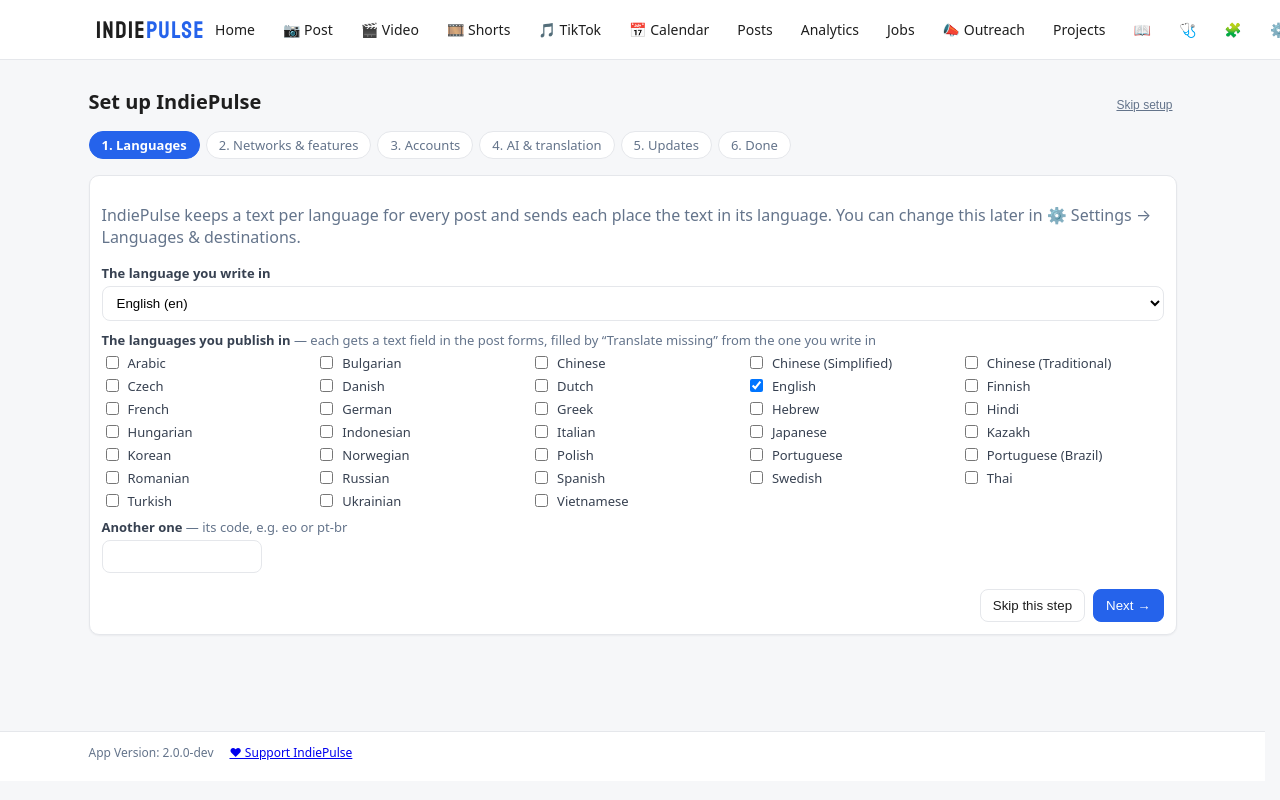
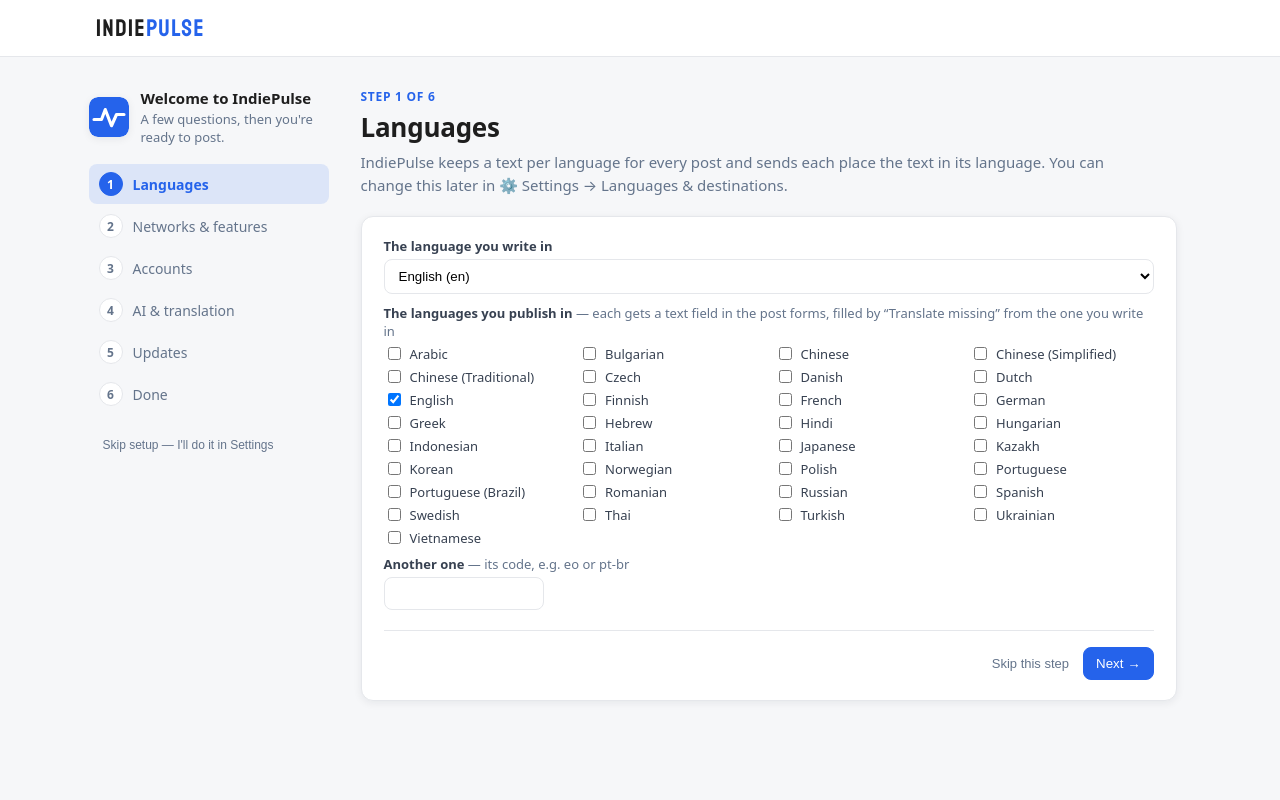
Before and after one commit to Sargonius/IndiePulseApp, a FastAPI app: page /setup in a window 1280 px wide. Run offline with FastAPI, Linux system fonts and the light colour scheme; data that the repository does not hold is empty; some libraries are stand-ins or nearby versions.

Commit message:
Setup wizard: the app's first screen, no access token to ask for
It opens in the app window right after IndiePulse.exe's setup, so it looks like part of the app: its own frame
(the steps on a rail with numbers and ticks, "Step N of 6", a title and a line on what the step is for, the
step in a card, Back / Skip this step / Next at its foot), the menu and footer of the other pages hidden until it
is done, picked networks and features highlighted.

The updates step asks only how to handle a new version: the repository is public, so there is no token to set
up. The token stays an optional field of Settings -> Updates, for a private fork.

Co-Authored-By: Claude Opus 5.5 <noreply@anthropic.com>

```diff
--- a/app/routers/setup.py
+++ b/app/routers/setup.py
@@ -40,10 +40,9 @@ def _step_context(step: str, cfg: dict) -> dict:
 	if step == "ai":
 		return {"sections": settings_page.sections_view(cfg, ["openai"])}
 	if step == "updates":
-		from app.services import updates
 		s = schema.BY_ID["updates"]
 		form = schema.form_view(s, cfg, keys=schema.group_keys(s, "setup"), group="setup")
-		return {"sections": [{"section": s, "form": form, "badge": None}], "wizard_repo": updates.config(cfg)["repo"]}
+		return {"sections": [{"section": s, "form": form, "badge": None}]}
 	if step == "done":
 		on = [m for m in modules.MODULES if modules.on(m.id)]
 		return {"langs": languages.configured(cfg), "on_modules": on,
@@ -68,6 +67,7 @@ def _page(request: Request, step: str, errors=None, status_code: int = 200):
 		"state": state,
 		"errors": errors or [],
 		"ld_wizard": True,
+		"body_class": "page-setup",  # the app's first screen: its own frame, not the menu of every page
 		**_step_context(step, cfg),
 	}
 	return templates.TemplateResponse("setup.html", ctx, status_code=status_code)
--- a/app/static/settings.css
+++ b/app/static/settings.css
@@ -178,19 +178,49 @@
 .form-group label.sf-check { display: inline-flex; align-items: center; gap: 6px; font-weight: 400; font-size: 12px; margin-top: 4px; }
 .form-group label.sf-check input { width: auto; }
 
-/* The setup wizard (setup.html) */
-.setup-head { display: flex; align-items: baseline; justify-content: space-between; gap: 12px; }
-.setup-steps { display: flex; flex-wrap: wrap; gap: 6px; list-style: none; padding: 0; margin: 0 0 16px; }
-.setup-steps li a { display: inline-block; padding: 4px 12px; border-radius: 999px; border: 1px solid var(--border); background: var(--card); font-size: 13px; text-decoration: none; color: var(--muted); }
-.setup-steps li.is-done a { color: var(--success); border-color: var(--success); }
-.setup-steps li.is-current a { color: #fff; background: var(--primary); border-color: var(--primary); font-weight: 600; }
-.setup-card { margin-bottom: 16px; }
-.setup-card h3, .setup-sub { margin: 16px 0 8px; font-size: 16px; }
-.setup-intro { margin: 0 0 12px; }
+/* The setup wizard (setup.html): the app's first screen, opened in its window right after IndiePulse.exe's setup.
+   Its own frame — the steps on a rail at the left, the step on the right — and no menu until it's done. */
+body.page-setup header nav { display: none; }
+body.page-setup footer { display: none; }
+.setup { display: grid; grid-template-columns: 240px minmax(0, 1fr); gap: 32px; align-items: start; }
+.setup-rail { position: sticky; top: 88px; display: flex; flex-direction: column; gap: 18px; }
+.setup-hello { display: flex; gap: 12px; align-items: center; }
+.setup-hello > div { display: flex; flex-direction: column; gap: 2px; font-size: 13px; }
+.setup-hello strong { font-size: 15px; }
+.setup-mark { width: 40px; height: 40px; flex: none; border-radius: 9px; box-shadow: var(--shadow-md); }
+.setup-steps { list-style: none; padding: 0; margin: 0; display: flex; flex-direction: column; gap: 2px; }
+.setup-steps li a { display: flex; align-items: center; gap: 10px; padding: 8px 10px; border-radius: 8px; font-size: 14px; text-decoration: none; color: var(--muted); }
+.setup-steps li a:hover { background: var(--surface-3); }
+.setup-dot { width: 24px; height: 24px; flex: none; border-radius: 50%; display: inline-flex; align-items: center; justify-content: center; font-size: 12px; font-weight: 600; border: 1.5px solid var(--border); background: var(--card); color: var(--muted); }
+.setup-steps li.is-done a { color: var(--text); }
+.setup-steps li.is-done .setup-dot { background: var(--success); border-color: var(--success); color: #fff; }
+.setup-steps li.is-current a { color: var(--primary); background: var(--primary-soft); font-weight: 600; }
+.setup-steps li.is-current .setup-dot { background: var(--primary); border-color: var(--primary); color: #fff; }
+.setup-skip { margin: 0; padding: 0 10px; }
+.setup-skip.btn-link, .setup-skip .btn-link { font-size: 12px; text-decoration: none; }
+.setup-skip .btn-link:hover, .setup-skip.btn-link:hover { color: var(--text); text-decoration: underline; }
+.setup-main { min-width: 0; }
+.setup-kicker { font-size: 12px; font-weight: 600; letter-spacing: .06em; text-transform: uppercase; color: var(--primary); margin-bottom: 4px; }
+.setup-title { font-size: 26px; margin: 0 0 6px; letter-spacing: -.01em; }
+.setup-lead { color: var(--muted); font-size: 15px; line-height: 1.5; margin: 0 0 20px; max-width: 760px; }
+.setup-card { margin-bottom: 16px; padding: 20px 22px; border-radius: 12px; box-shadow: var(--shadow-md); }
+.setup-card h3, .setup-sub { margin: 18px 0 10px; font-size: 16px; }
+.setup-card > h3.setup-sub:first-child { margin-top: 0; }
+.setup-pick { transition: border-color .15s, box-shadow .15s, background .15s; }
+.setup-pick:hover { border-color: #c7d2fe; }
+.setup-pick:has(input:checked) { border-color: var(--primary); background: #f5f8ff; box-shadow: 0 0 0 1px var(--primary) inset; }
+.setup-later { font-size: 13px; text-decoration: none; padding: 8px 6px; }
+.setup-later:hover { color: var(--text); text-decoration: underline; }
+.setup-done p { font-size: 15px; }
+@media (max-width: 860px) {
+	.setup { grid-template-columns: 1fr; gap: 16px; }
+	.setup-rail { position: static; }
+	.setup-steps { flex-direction: row; flex-wrap: wrap; }
+}
 .setup-langs { display: grid; grid-template-columns: repeat(auto-fill, minmax(170px, 1fr)); gap: 4px 12px; }
 .setup-langs label { display: inline-flex; align-items: center; gap: 6px; font-weight: 400; margin: 0; }
 .form-group .setup-langs input { width: auto; }
-.setup-nav { display: flex; gap: 8px; align-items: center; margin-top: 16px; flex-wrap: wrap; }
+.setup-nav { display: flex; gap: 8px; align-items: center; margin-top: 20px; padding-top: 16px; border-top: 1px solid var(--border); flex-wrap: wrap; }
 .setup-nav-gap { flex: 1; }
 .setup-errors { margin: 0 0 12px; padding: 8px 12px; border-left: 4px solid var(--danger); background: #fee2e2; color: #991b1b; border-radius: 6px; }
 .setup-status { list-style: none; padding: 0; display: grid; gap: 4px; }
--- a/app/templates/partials/updates_panel.html
+++ b/app/templates/partials/updates_panel.html
@@ -24,7 +24,7 @@
 					<input type="text" name="update_repo" value="{{ repo }}" placeholder="Sargonius/IndiePulseNew" />
 				</div>
 				<div class="form-group">
-					<label>Access token <span class="muted">(a private repository needs one){% if token_hint %} · saved {{ token_hint }}{% endif %}</span></label>
+					<label>Access token <span class="muted">(only for a private fork: the repository is public){% if token_hint %} · saved {{ token_hint }}{% endif %}</span></label>
 					<input type="password" name="update_token" value="" placeholder="github_pat_…" autocomplete="off" />
 					{% if token_hint %}<label class="muted" style="font-size:12px;"><input type="checkbox" name="clear_token" value="1" /> remove the saved token</label>{% endif %}
 				</div>
--- a/app/templates/setup.html
+++ b/app/templates/setup.html
@@ -1,23 +1,46 @@
 {% extends "base.html" %}
-{#- The setup wizard (app/routers/setup.py): one step per page. The account, AI and update steps are the Settings
-    sections themselves (partials/settings_section.html), saving in place; Next only moves on. -#}
+{#- The setup wizard (app/routers/setup.py): one step per page, in a frame of its own — the steps on the left, the
+    step on the right; the app's menu is hidden until it's done (body.page-setup). The account, AI and update steps
+    are the Settings sections themselves (partials/settings_section.html), saving in place; Next only moves on. -#}
 {% block content %}
+{% set leads = {
+	'languages': 'IndiePulse keeps a text per language for every post and sends each place the text in its language. You can change this later in ⚙️ Settings → Languages & destinations.',
+	'modules': 'What you leave unticked is hidden everywhere — menus, Settings, the post forms — and nothing goes there. Nothing is deleted; 🧩 Modules turns it on again any time.',
+	'accounts': 'Connect the networks you picked: each section saves by itself, its instructions are next to it. A network can wait — everything here is also in ⚙️ Settings.',
+	'ai': 'Optional. With a key, “Translate missing” and the outreach letters use OpenAI or Claude; without one, machine translation (DeepL with a key, else the free public translators).',
+	'updates': 'IndiePulse can tell you about a new version, or install it by itself while nothing is publishing.',
+	'done': '',
+} %}
 <link rel="stylesheet" href="/static/settings.css?v={{ request.app.state.asset_version if request and request.app and request.app.state and request.app.state.asset_version else '1' }}">
-<div class="setup-head">
-	<h2>Set up IndiePulse</h2>
-	{% if not state.done %}
-	<form method="post" action="/setup/skip">
-		<button type="submit" class="btn-link" title="Everything here is also in ⚙️ Settings; Settings → “Run setup again” brings this back">Skip setup</button>
-	</form>
-	{% endif %}
+<div class="setup">
+	<aside class="setup-rail">
+		<div class="setup-hello">
+			<svg class="setup-mark" viewBox="0 0 32 32" aria-hidden="true"><rect width="32" height="32" rx="7" fill="#2563eb"/><path d="M4 18h6l3-8 5 13 4-9h6" fill="none" stroke="#fff" stroke-width="2.5" stroke-linecap="round" stroke-linejoin="round"/></svg>
+			<div>
+				<strong>Welcome to IndiePulse</strong>
+				<span class="muted">A few questions, then you're ready to post.</span>
+			</div>
 		</div>
 		<ol class="setup-steps">
 			{% for id, name in steps %}
 			<li class="{% if id == step %}is-current{% elif loop.index0 < reached or state.done %}is-done{% endif %}">
-		<a href="/setup?step={{ id }}">{{ loop.index }}. {{ name }}</a>
+				<a href="/setup?step={{ id }}"{% if id == step %} aria-current="step"{% endif %}><span class="setup-dot">{% if id != step and (loop.index0 < reached or state.done) %}✓{% else %}{{ loop.index }}{% endif %}</span><span>{{ name }}</span></a>
 			</li>
 			{% endfor %}
 		</ol>
+		{% if not state.done %}
+		<form method="post" action="/setup/skip" class="setup-skip">
+			<button type="submit" class="btn-link" title="Everything here is also in ⚙️ Settings; Settings → “Run setup again” brings this back">Skip setup — I'll do it in Settings</button>
+		</form>
+		{% else %}
+		<a class="setup-skip btn-link" href="/">Back to IndiePulse</a>
+		{% endif %}
+	</aside>
+
+	<section class="setup-main">
+		<div class="setup-kicker">Step {{ index + 1 }} of {{ steps | length }}</div>
+		<h2 class="setup-title">{% if step == 'done' %}IndiePulse is set up{% else %}{{ title }}{% endif %}</h2>
+		{% if leads[step] %}<p class="setup-lead">{{ leads[step] }}</p>{% endif %}
 
 		{% if errors %}
 		<div class="setup-errors" role="alert">{% for e in errors %}<div>{{ e }}</div>{% endfor %}</div>
@@ -28,7 +51,7 @@
 			{% if prev %}<a class="btn" href="/setup?step={{ prev }}">← Back</a>{% endif %}
 			<span class="setup-nav-gap"></span>
 			{% if submit %}
-	<button type="submit" class="btn" form="setup_skip_step" title="Leave this step as it is">Skip this step</button>
+			<button type="submit" class="btn-link setup-later" form="setup_skip_step" title="Leave this step as it is">Skip this step</button>
 			<button type="submit" class="btn btn-primary">{{ next_label }}</button>
 			{% else %}
 			<input type="hidden" name="step" value="{{ step }}" />
@@ -40,8 +63,6 @@
 
 		{% if step == 'languages' %}
 		<form method="post" action="/setup/languages" class="card setup-card">
-	<p class="muted">IndiePulse keeps a text per language for every post and sends each place the text in its language.
-		You can change this later in ⚙️ Settings → Languages &amp; destinations.</p>
 			<div class="form-group">
 				<label for="setup_write">The language you write in</label>
 				<select id="setup_write" name="write">
@@ -63,13 +84,11 @@
 
 		{% elif step == 'modules' %}
 		<form method="post" action="/setup/modules" class="setup-card">
-	<p class="muted">What you leave unticked is hidden everywhere — menus, Settings, the post forms — and nothing goes
-		there. Nothing is deleted; 🧩 Modules turns it on again any time.</p>
 			{% for kind, heading in (("platform", "Where do you publish?"), ("feature", "Which features do you want?")) %}
-	<h3>{{ heading }}</h3>
+			<h3 class="setup-sub">{{ heading }}</h3>
 			<div class="modules-grid">
 				{% for r in module_rows if r.m.kind == kind %}
-		<label class="card module-card">
+				<label class="card module-card setup-pick">
 					<input type="checkbox" name="on" value="{{ r.m.id }}" {% if r.on %}checked{% endif %} />
 					<span>
 						<strong>{{ r.m.name }}</strong>
@@ -84,18 +103,6 @@
 		</form>
 
 		{% elif step in ('accounts', 'ai', 'updates') %}
-<div class="setup-intro muted">
-	{% if step == 'accounts' %}
-	Connect the networks you picked: each section saves by itself, its instructions are on the right. A network can
-	wait — everything here is also in ⚙️ Settings.
-	{% elif step == 'ai' %}
-	Optional. With a key, “Translate missing” and the outreach letters use OpenAI or Claude; without one, machine
-	translation (DeepL with a key, else the free public translators).
-	{% else %}
-	IndiePulse can tell you about a new version, or install it by itself. While its repository
-	({{ wizard_repo }}) is private, checking needs a GitHub token that can read it.
-	{% endif %}
-</div>
 		{% for sec in sections %}{% include "partials/settings_section.html" %}{% else %}
 		<div class="card muted">No networks are on: turn some on in step 2, or in 🧩 Modules later.</div>
 		{% endfor %}
@@ -109,8 +116,7 @@
 		</form>
 
 		{% elif step == 'done' %}
-<div class="card setup-card">
-	<h3>IndiePulse is set up</h3>
+		<div class="card setup-card setup-done">
 			<p>You write in <b>{{ langs[0] | upper }}</b>{% if langs | length > 1 %} and publish in {{ langs[1:] | map('upper') | join(', ') }} too{% endif %}.
 				On: {% for m in on_modules %}{{ m.name }}{% if not loop.last %}, {% endif %}{% else %}nothing yet{% endfor %}.</p>
 			{% if status_rows %}
@@ -118,7 +124,8 @@
 				{% for sid, title in status_rows %}<li><a href="/accounts#section_{{ sid }}">{{ title }}</a> <span class="status-badge" id="status_{{ sid }}">…</span></li>{% endfor %}
 			</ul>
 			{% endif %}
-	<p class="muted">Everything is in ⚙️ Settings; ⚙️ → “Run setup again” comes back here.</p>
+			<p class="muted">Everything is in ⚙️ Settings; ⚙️ → “Run setup again” comes back here. IndiePulse lives in the
+				notification area: its icon opens this window, and Quit there stops it.</p>
 			<div class="setup-nav">
 				{% if prev %}<a class="btn" href="/setup?step={{ prev }}">← Back</a>{% endif %}
 				<span class="setup-nav-gap"></span>
@@ -127,6 +134,8 @@
 			</div>
 		</div>
 		{% endif %}
+	</section>
+</div>
 
 <script src="/static/settings.js?v={{ request.app.state.asset_version if request and request.app and request.app.state and request.app.state.asset_version else '1' }}"></script>
 <script>
```
Also changed, not shown: app/core/settings_schema.py (+4 -3 lines), tests/test_settings_sections.py (+9 -4 lines), tests/test_setup.py (+4 -2 lines). Lines whose indentation alone changed are shown as unchanged.
